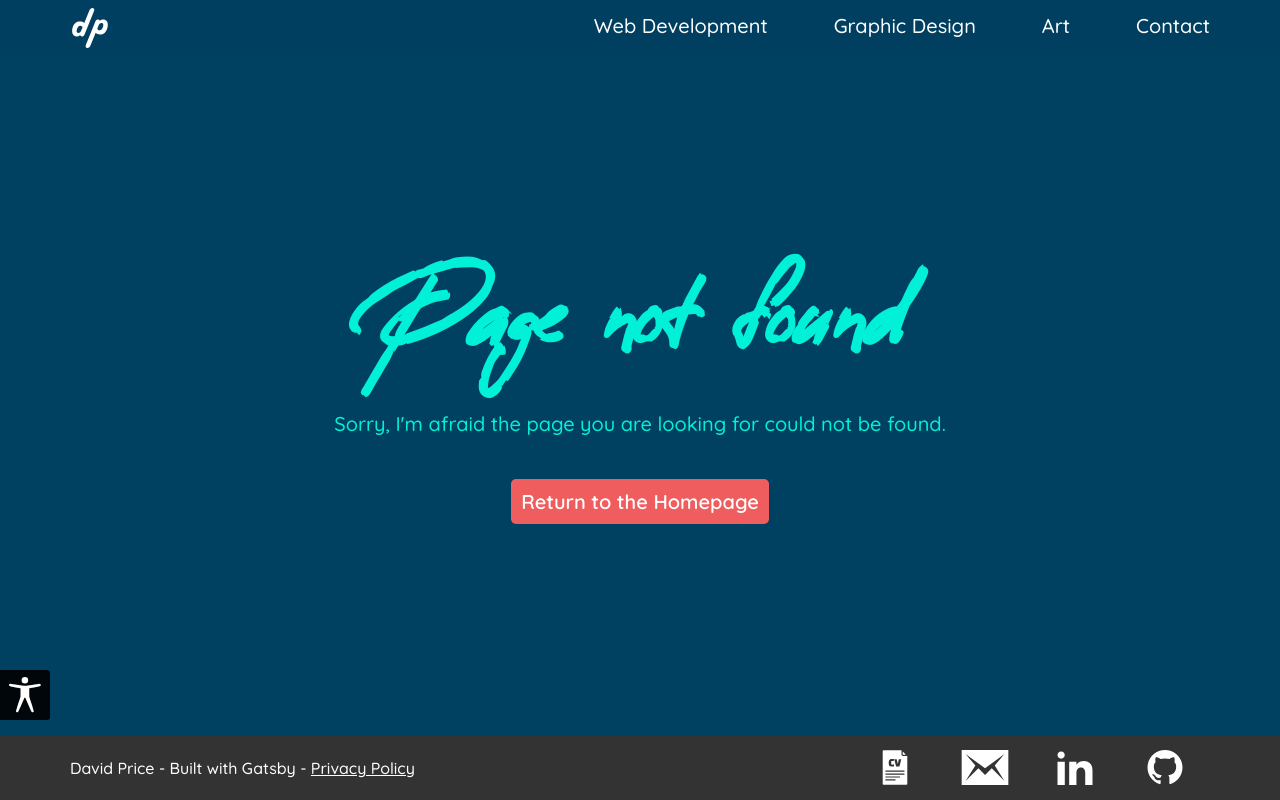
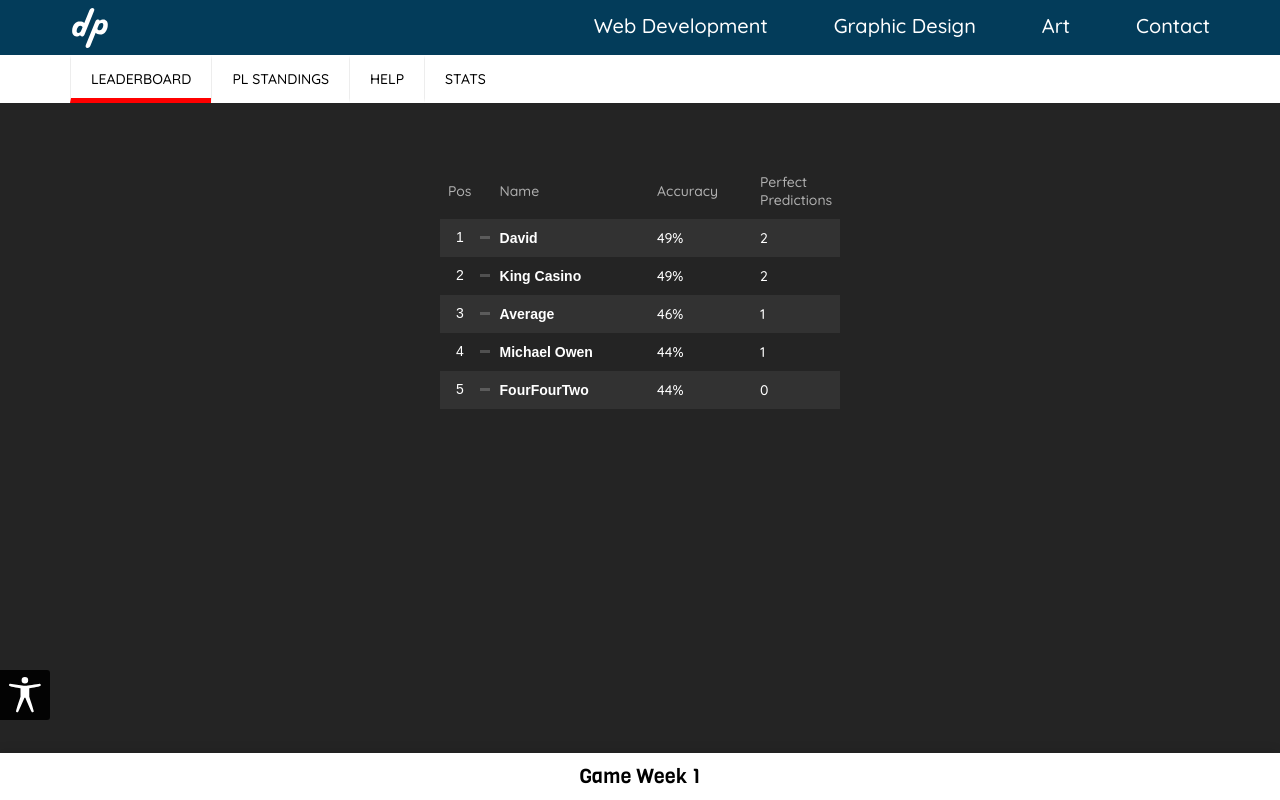
Before and after one commit to davidwillprice/portfolio-website, a Gatsby site: page /football-prediction-game/2023-2024 in a window 1280 px wide. Before the commit this address had no page. Built offline with nearby package versions, Linux system fonts and the light colour scheme; Gatsby itself is replaced by a stand-in of ours.

Commit message:
Create base 2023-24 BPL prediction game

```diff
--- /dev/null
+++ b/src/components/football/2023-2024/extra-text.tsx
@@ -0,0 +1,38 @@
+import React, { Fragment } from "react"
+
+import { tick, cross } from "../../../styles/component/f1/stats.module.scss"
+
+export const helpNotes = (
+  <Fragment>
+    {/*<li>
+      <a href="https://projects.fivethirtyeight.com/soccer-predictions/premier-league/">
+        FiveThirtyEight Prediction Info;
+      </a>
+    </li>
+    <li>
+      <a href="https://www.bbc.co.uk/sport/football/62391593">
+        BBC Prediction Info;
+      </a>
+    </li>
+    */}
+    <li>
+      <a href="https://www.examinerlive.co.uk/sport/football/news/fourfourtwo-sheffield-united-premier-league-27429775">
+        FourFourTwo prediction info;
+      </a>
+    </li>
+    <li>
+      <a href="https://talksport.com/football/1522233/michael-owen-premier-league-table-predictions-newcastle-tottenham/">
+        Michael Owen prediction info;
+      </a>
+    </li>
+    <li>
+      <a href="https://www.mirror.co.uk/sport/football/news/premier-league-table-fixtures-2024-30240951">
+        'King Casino Bonus' 'supercomputer' prediction info.
+      </a>
+    </li>
+  </Fragment>
+)
+
+export function statsNotes(isSeasonOver: boolean) {
+  return <Fragment></Fragment>
+}
--- /dev/null
+++ b/src/components/football/2023-2024/season-data.tsx
@@ -0,0 +1,447 @@
+import { getPlayerGroups } from "../calc"
+import { Player, GameWeek, Entrant, Players } from "../classes"
+
+export const entrantData = {
+  teams: {
+    ars: new Entrant("Arsenal", "ars"),
+    ast: new Entrant("Aston Villa", "ast"),
+    bou: new Entrant("Bournemouth", "bou"),
+    bre: new Entrant("Brentford", "bre"),
+    bri: new Entrant("Brighton", "bri"),
+    bur: new Entrant("Burnley", "bur"),
+    che: new Entrant("Chelsea", "che"),
+    cry: new Entrant("Crystal Palace", "cry"),
+    eve: new Entrant("Everton", "eve"),
+    ful: new Entrant("Fulham", "ful"),
+    not: new Entrant("Nottingham", "not"),
+    she: new Entrant("Sheffield Utd", "she"),
+    liv: new Entrant("Liverpool", "liv"),
+    lut: new Entrant("Luton", "lut"),
+    mci: new Entrant("Man City", "mci"),
+    mun: new Entrant("Man United", "mun"),
+    nec: new Entrant("Newcastle", "nec"),
+    tot: new Entrant("Tottenham", "tot"),
+    whu: new Entrant("West Ham", "whu"),
+    wol: new Entrant("Wolves", "wol"),
+  },
+}
+const {
+  ars,
+  ast,
+  bre,
+  bri,
+  ful,
+  che,
+  cry,
+  eve,
+  not,
+  she,
+  lut,
+  liv,
+  mci,
+  mun,
+  nec,
+  bou,
+  bur,
+  tot,
+  whu,
+  wol,
+} = entrantData.teams
+export const teams = entrantData.teams
+
+//Player data
+export const players: Players = {
+  david: new Player(
+    "David",
+    ["aberystwyth", "john kyrle"],
+    [
+      mci,
+      ars,
+      mun,
+      liv,
+      che,
+      nec,
+      ast,
+      bri,
+      tot,
+      bre,
+      whu,
+      ful,
+      cry,
+      eve,
+      bur,
+      wol,
+      bou,
+      not,
+      she,
+      lut,
+    ]
+  ),
+  /*
+  ewan: new Player(
+    "Ewan",
+    ["aberystwyth"],
+    [
+      mci,
+      liv,
+      che,
+      tot,
+      ars,
+      mun,
+      cry,
+      lut,
+      nec,
+      ast,
+      whu,
+      bri,
+      wol,
+      eve,
+      not,
+      she,
+      bre,
+      bur,
+      ful,
+      bou,
+    ]
+  ),
+  glen: new Player(
+    "Glen",
+    ["john kyrle"],
+    [
+      mci,
+      liv,
+      ars,
+      tot,
+      che,
+      mun,
+      whu,
+      nec,
+      ast,
+      lut,
+      bre,
+      cry,
+      bur,
+      wol,
+      ful,
+      eve,
+      bri,
+      she,
+      not,
+      bou,
+    ]
+  ),
+  jackGiles: new Player(
+    "Jack G",
+    ["john kyrle"],
+    [
+      mci,
+      liv,
+      tot,
+      ars,
+      mun,
+      che,
+      nec,
+      whu,
+      cry,
+      bri,
+      ast,
+      lut,
+      wol,
+      eve,
+      she,
+      bur,
+      not,
+      bre,
+      bou,
+      ful,
+    ]
+  ),
+  jackHickling: new Player(
+    "Jack H",
+    ["aberystwyth"],
+    [
+      mci,
+      liv,
+      mun,
+      che,
+      tot,
+      ars,
+      nec,
+      whu,
+      ast,
+      lut,
+      wol,
+      bri,
+      cry,
+      bre,
+      bur,
+      eve,
+      ful,
+      not,
+      she,
+      bou,
+    ]
+  ),
+  Jake: new Player(
+    "Jake",
+    ["john kyrle"],
+    [
+      mci,
+      liv,
+      tot,
+      ars,
+      che,
+      whu,
+      mun,
+      nec,
+      ast,
+      wol,
+      lut,
+      eve,
+      bre,
+      cry,
+      bur,
+      not,
+      she,
+      ful,
+      bri,
+      bou,
+    ]
+  ),
+  Sam: new Player(
+    "Sam",
+    ["aberystwyth"],
+    [
+      liv,
+      mci,
+      ars,
+      che,
+      tot,
+      nec,
+      mun,
+      whu,
+      wol,
+      lut,
+      cry,
+      bur,
+      bri,
+      ast,
+      ful,
+      bre,
+      eve,
+      she,
+      not,
+      bou,
+    ]
+  ),
+  will: new Player(
+    "Will",
+    ["aberystwyth"],
+    [
+      che,
+      liv,
+      mci,
+      tot,
+      ars,
+      eve,
+      mun,
+      whu,
+      bri,
+      bur,
+      nec,
+      cry,
+      bre,
+      wol,
+      lut,
+      not,
+      ast,
+      she,
+      ful,
+      bou,
+    ]
+  ),
+  athletic: new Player(
+    "The Athletic",
+    ["misc"],
+    [
+      mci,
+      liv,
+      tot,
+      ars,
+      che,
+      mun,
+      whu,
+      nec,
+      ast,
+      lut,
+      bri,
+      cry,
+      wol,
+      eve,
+      she,
+      bre,
+      not,
+      bur,
+      ful,
+      bou,
+    ]
+  ),
+  BBC: new Player(
+    "BBC",
+    ["misc"],
+    [
+      mci,
+      liv,
+      tot,
+      che,
+      ars,
+      mun,
+      whu,
+      ast,
+      nec,
+      lut,
+      bri,
+      wol,
+      cry,
+      eve,
+      bre,
+      she,
+      bur,
+      not,
+      ful,
+      bou,
+    ]
+  ),
+  fiveThirtyEight: new Player(
+    "FiveThirtyEight",
+    ["misc"],
+    [
+      mci,
+      liv,
+      che,
+      tot,
+      ars,
+      mun,
+      ast,
+      bri,
+      lut,
+      whu,
+      cry,
+      bre,
+      nec,
+      wol,
+      eve,
+      she,
+      bur,
+      ful,
+      bou,
+      not,
+    ]
+  ),*/
+  fourFourTwo: new Player(
+    "FourFourTwo",
+    ["misc"],
+    [
+      mci,
+      mun,
+      ars,
+      liv,
+      che,
+      nec,
+      tot,
+      ast,
+      bri,
+      whu,
+      cry,
+      ful,
+      bur,
+      bre,
+      wol,
+      bou,
+      not,
+      eve,
+      she,
+      lut,
+    ]
+  ),
+  kingCasino: new Player(
+    "King Casino",
+    ["misc"],
+    [
+      mci,
+      liv,
+      ars,
+      mun,
+      nec,
+      che,
+      tot,
+      bri,
+      ast,
+      whu,
+      bre,
+      cry,
+      wol,
+      ful,
+      eve,
+      not,
+      bur,
+      bou,
+      she,
+      lut,
+    ]
+  ),
+  mOwen: new Player(
+    "Michael Owen",
+    ["misc"],
+    [
+      mci,
+      ars,
+      liv,
+      mun,
+      che,
+      ast,
+      nec,
+      bri,
+      tot,
+      bre,
+      whu,
+      eve,
+      not,
+      ful,
+      cry,
+      bur,
+      bou,
+      wol,
+      she,
+      lut,
+    ]
+  ),
+  average: new Player("Average", ["misc"], []),
+}
+export const playerGroupsArr = getPlayerGroups(players)
+
+//GameWeeks data
+export let gameWeeks = [
+  new GameWeek([
+    tot,
+    ars,
+    bou,
+    mci,
+    nec,
+    bri,
+    she,
+    che,
+    bre,
+    ful,
+    lut,
+    liv,
+    mun,
+    wol,
+    eve,
+    ast,
+    cry,
+    not,
+    whu,
+    bur,
+  ]),
+]
--- /dev/null
+++ b/src/pages/football-prediction-game/2023-2024.tsx
@@ -0,0 +1,48 @@
+import React, { Component } from "react"
+import Layout from "../../components/layout/layout"
+import Seo from "../../components/head/seo"
+
+import FootballContainer from "../../components/football/container"
+
+import {
+  helpNotes,
+  statsNotes,
+} from "../../components/football/2023-2024/extra-text"
+
+import {
+  teams,
+  gameWeeks,
+  players,
+  playerGroupsArr,
+} from "../../components/football/2023-2024/season-data"
+
+export default class footballPredict2023 extends Component {
+  componentDidMount() {
+    document.querySelector("html")!.style.backgroundColor = "#242424"
+  }
+  componentWillUnmount() {
+    document.querySelector("html")?.removeAttribute("style")
+  }
+  render() {
+    return (
+      <Layout footer={false} widthLimited={false}>
+        <Seo
+          title="Premier League Prediction Game 2023-2024"
+          description="Game to predict predict the Premier League's 2023-2024 final table as accurately as possible"
+          bgColor="gray"
+        />
+        <div>
+          <FootballContainer
+            teams={teams}
+            gameWeeks={gameWeeks}
+            players={players}
+            year={"2023-2024"}
+            helpNotes={helpNotes}
+            statsNotes={statsNotes}
+            playerGroupsArr={playerGroupsArr}
+          />
+        </div>
+      </Layout>
+    )
+  }
+}
--- a/src/styles/component/football/team-colours.module.scss
+++ b/src/styles/component/football/team-colours.module.scss
@@ -323,3 +323,156 @@
     border: rgb(206, 206, 206) 1px solid;
   }
 }
+.teams2023-2024 {
+  .mci {
+    > :nth-child(2) {
+      background-color: white;
+    }
+    span {
+      color: #32577a;
+    }
+    background-color: #aad2f3;
+  }
+  .mun {
+    > :nth-child(2) {
+      background-color: black;
+    }
+    background-color: #dd142e;
+  }
+  .liv {
+    > :nth-child(2) {
+      background-color: #8e2333;
+    }
+    background-color: #ab0018;
+  }
+  .che {
+    > :nth-child(2) {
+      background-color: #3697bd;
+    }
+    background-color: #034694;
+  }
+  .tot {
+    > :nth-child(2) {
+      background-color: #132257;
+    }
+    span {
+      color: #132257;
+    }
+    background-color: white;
+  }
+  .ars {
+    > :nth-child(2) {
+      background-color: #d8a96c;
+    }
+    background-color: #ef0107;
+  }
+  .bou {
+    > :nth-child(2) {
+      background-color: black;
+    }
+    span {
+      color: black;
+    }
+    background-color: #d02b25;
+  }
+  .bur {
+    > :nth-child(2) {
+      background-color: #98c4e7;
+    }
+    background-color: #61061e;
+    color: white;
+  }
+  .wol {
+    > :nth-child(2) {
+      background-color: #231f20;
+    }
+    span {
+      color: #231f20;
+    }
+    background-color: #fdb913;
+    color: #333;
+  }
+  .she {
+    > :nth-child(2) {
+      background-color: white;
+    }
+    span {
+      color: black;
+    }
+    background-color: #e30613;
+  }
+  .eve {
+    > :nth-child(2) {
+      background-color: white;
+    }
+    background-color: #003399;
+  }
+  .cry {
+    > :nth-child(2) {
+      background-color: #c4122e;
+    }
+    background-color: #097cec;
+  }
+  .whu {
+    > :nth-child(2) {
+      background-color: #1bb1e7;
+    }
+
+    background-color: #7a263a;
+  }
+  .bri {
+    > :nth-child(2) {
+      background-color: white;
+    }
+    span {
+      color: #c4f6ff;
+    }
+    background-color: #0057b8;
+  }
+  .lut {
+    > :nth-child(2) {
+      background-color: white;
+    }
+    span {
+      color: #291b34;
+    }
+    background-color: #f84515;
+  }
+  .not {
+    > :nth-child(2) {
+      background-color: white;
+    }
+    background-color: #d30814;
+  }
+  .ful {
+    > :nth-child(2) {
+      background-color: black;
+    }
+    span {
+      color: #880000;
+    }
+    background-color: white;
+  }
+  .nec {
+    > :nth-child(2) {
+      background-color: white;
+    }
+    background-color: #181818;
+  }
+  .ast {
+    > :nth-child(2) {
+      background-color: #94bee5;
+    }
+    background-color: #7a003c;
+  }
+  .bre {
+    > :nth-child(2) {
+      background-color: #e30613;
+    }
+    span {
+      color: black;
+    }
+    background-color: white;
+    border: rgb(206, 206, 206) 1px solid;
+  }
+}
```
